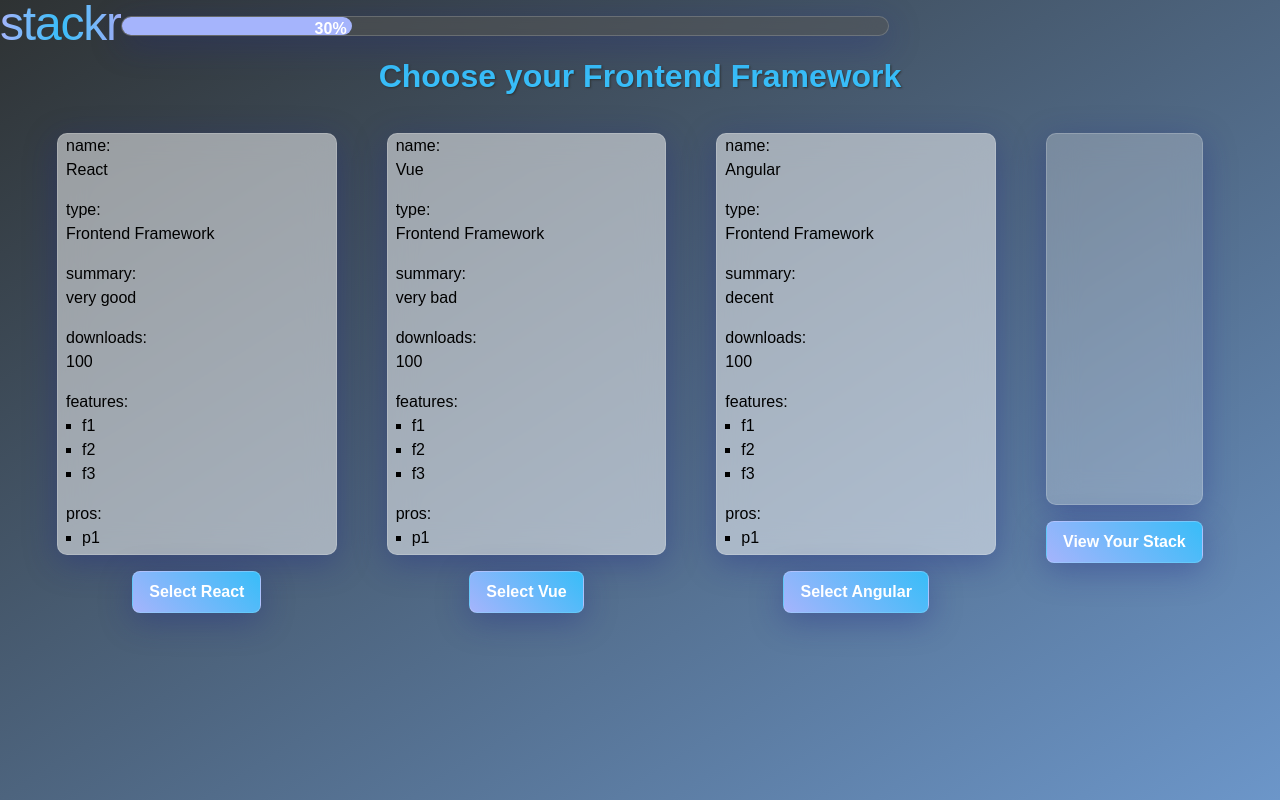
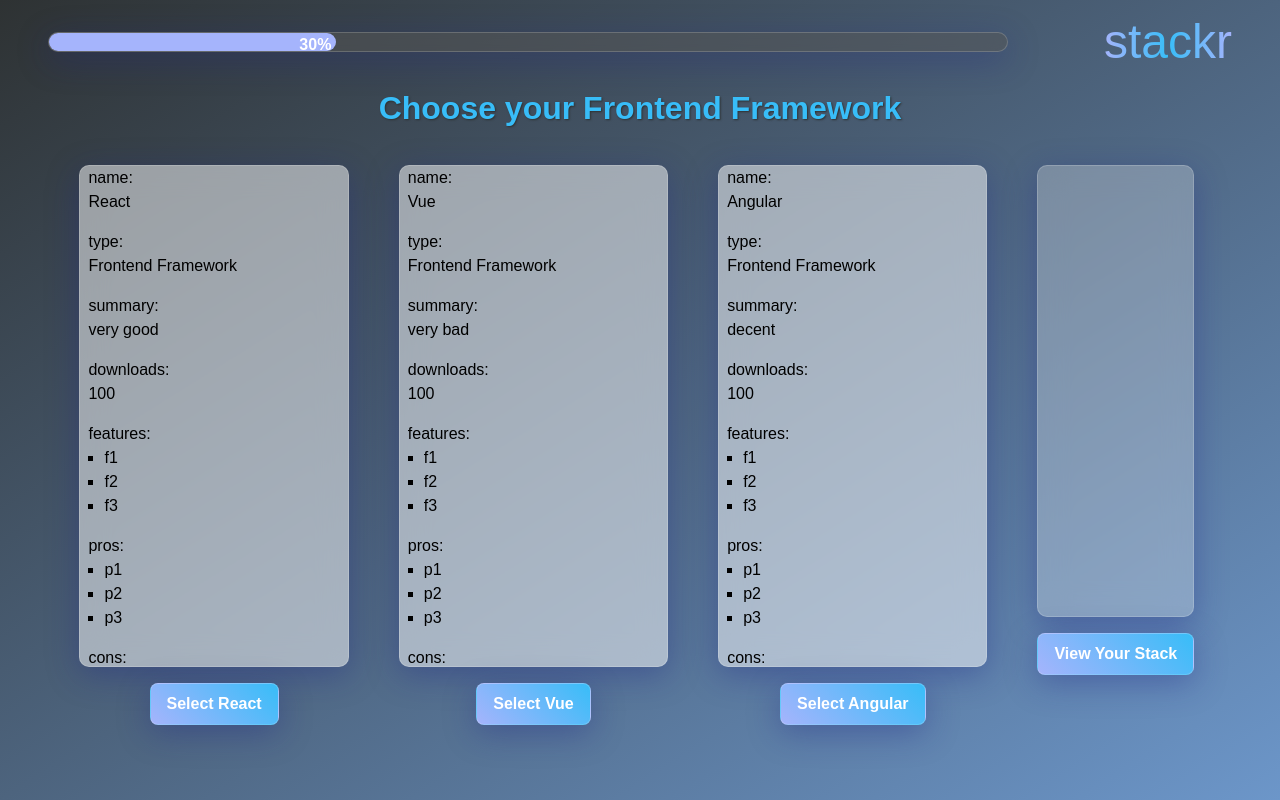
Before and after one commit to stackrr/stackr, a React (Vite) app: page /test in a window 1280 px wide. Built offline with nearby package versions, Linux system fonts and the light colour scheme.

Commit message:
align progress bar and logo vertically on test page

```diff
--- a/client/components/Card/Card.module.css
+++ b/client/components/Card/Card.module.css
@@ -48,6 +48,7 @@
 .selector {
   font-size: 1rem;
   background: linear-gradient(45deg, #a5b4fc 0%, #38bdf8 100%);
+  /* background: radial-gradient(circle, #38bdf8 0%, #a5b4fc 100%); */
   box-shadow: 0 8px 32px 0 rgba(31, 38, 135, 0.37);
   backdrop-filter: blur(15px);
   -webkit-backdrop-filter: blur(15px);
--- a/client/components/TestPage/TestPage.jsx
+++ b/client/components/TestPage/TestPage.jsx
@@ -62,10 +62,17 @@ function TestPage({ stackChoices, setStackChoices }) {
   return (
     <div className={styles.wrapper}>
       <div className={styles.progressBarHolder}>
-        <h1 className="bg-gradient-to-r from-indigo-300 via-sky-400 to-indigo-300 bg-clip-text font-display text-5xl tracking-tight text-transparent">
+        <ProgressBar
+          className={styles.progressBar}
+          completed={completed}
+          setCompleted={setCompleted}
+        />
+
+        <h1
+          className={`${styles.logo} bg-gradient-to-r from-indigo-300 via-sky-400 to-indigo-300 bg-clip-text text-5xl text-transparent`}
+        >
           stackr
         </h1>
-        <ProgressBar completed={completed} setCompleted={setCompleted} />
       </div>
       <h2 className={styles.currentTestTitle}>
         Choose your Frontend Framework
--- a/client/components/TestPage/TestPage.module.css
+++ b/client/components/TestPage/TestPage.module.css
@@ -3,11 +3,34 @@
   font-size: 1rem;
   width: 100%;
   min-height: 100%;
+  display: flex;
+  flex-direction: column;
+  align-items: center;
+}
+
+.progressBarHolder {
+  width: 100%;
+  position: relative;
+  display: flex;
+  justify-content: space-around;
+  align-items: center;
+  margin: 1rem 25px;
+}
+
+.progressBar {
+  display: inline-block;
+  position: relative;
+  left: 0;
+}
+
+.logo {
+  display: inline-block;
+  position: relative;
 }
 
 .cardHolder {
   display: flex;
-  height: 60vh;
+  height: 70%;
   margin: 0 2rem;
 }
 
@@ -19,8 +42,3 @@
   color: #38bdf8;
   text-shadow: 1px 1px 2px rgb(46, 50, 51);
 }
-
-.progressBarHolder {
-  display: flex;
-  width: 80%;
-}
```
